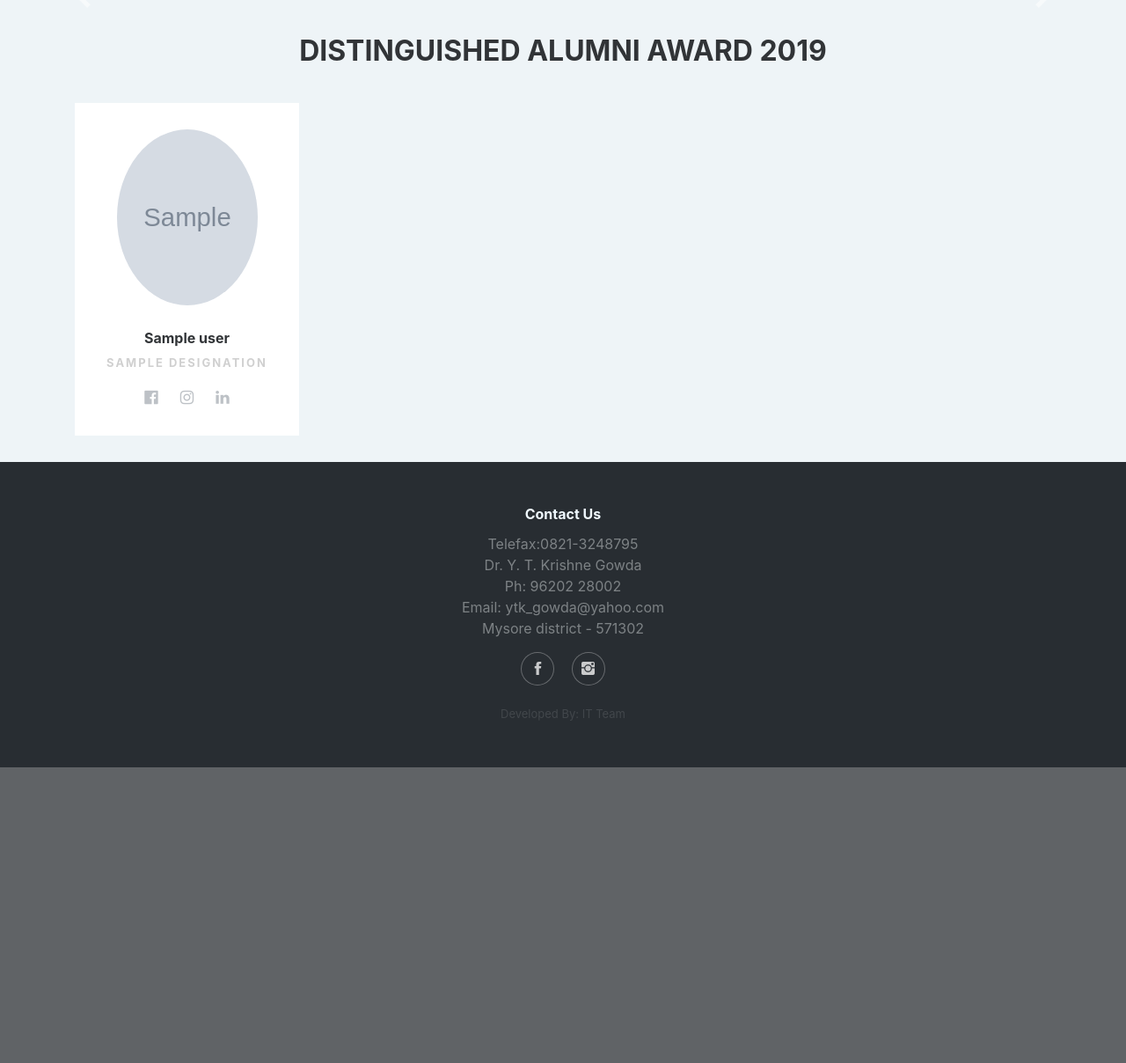
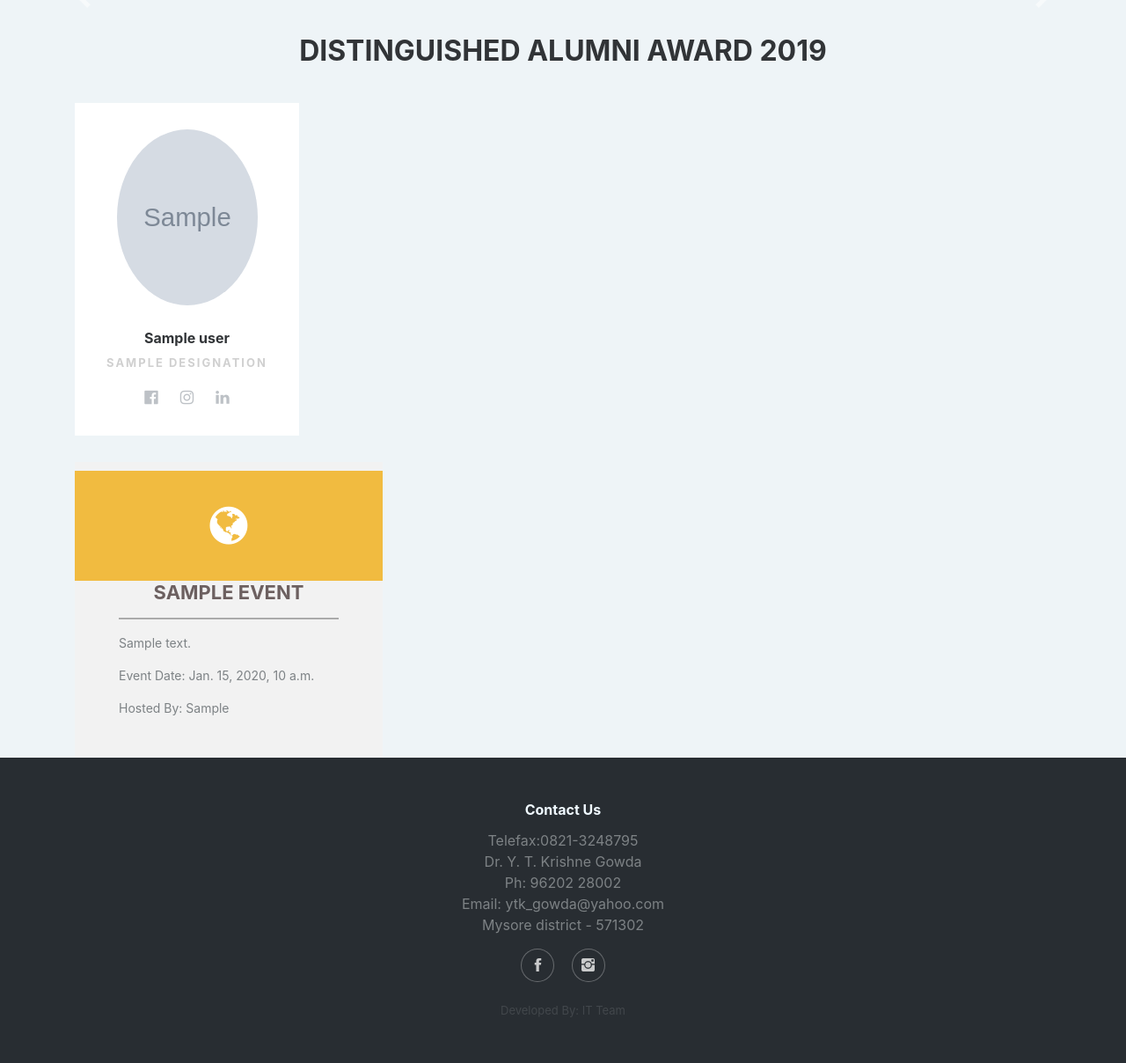
Before and after one commit to prashanthsp6498/alumni, a Django app: template templates/accounts/index.html in a window 1280 px wide. Shown: the part 807-2015 px from the top of the page at 88% size. Before the commit the page ends 1679 px from the top, so only its background shows below. Run offline with Django 3.2, Linux system fonts and the light colour scheme; the template is opened without the code that fills it: most values are stand-ins (such as "Sample title", 1, 10 or a date in 2020); grey boxes marked "Sample" are stand-in pictures; some libraries are stand-ins or nearby versions; some web fonts are replaced.

Commit message:
Added Events section... admin can post events in his account and only 3 recent events is displayed on index page and on events page it display like last posted shows first

```diff
--- a/accounts/urls.py
+++ b/accounts/urls.py
@@ -12,5 +12,6 @@ urlpatterns = [
     path('profile/', views.profile, name='profile'),
     path('fgt_pass/', views.forgot_pass, name='forgot_pass'),
     path('job_post/', views.job_post, name="job_post"),
-    path('view_jobs/', views.job_view, name="job_view")
+    path('view_jobs/', views.job_view, name="job_view"),
+    path('events/', views.events, name="events"),
 ] + static(settings.MEDIA_URL, document_root=settings.MEDIA_ROOT)
--- a/templates/accounts/index.html
+++ b/templates/accounts/index.html
@@ -129,6 +129,23 @@
     {% endfor %}
     </div>
 
+    <div class="row">
+    {% for event in events %}
+        <div class="col-sm-4 col-md-4">
+            <div class="serviceBox yellow">
+                <div class="service-icon"><a href="#"><i class="fa fa-globe"></i></a></div>
+                <div class="service-content">
+                    <h3><strong>{{ event.name }}</strong></h3>
+                    <hr />
+                    <p> {{ event.description }}</p>
+                    <p> Event Date: {{ event.event_date }}</p>
+                    <p> Hosted By: {{ event.hosted_dept }}</p>
+                </div>
+            </div>
+        </div>
+
+    {% endfor %}
+    </div>
 
     <!--
     <div class="row">
```
Also changed, not shown: accounts/models.py (+12 -0 lines), accounts/views.py (+8 -1 lines), templates/accounts/events.html (added, +26 -0 lines).
